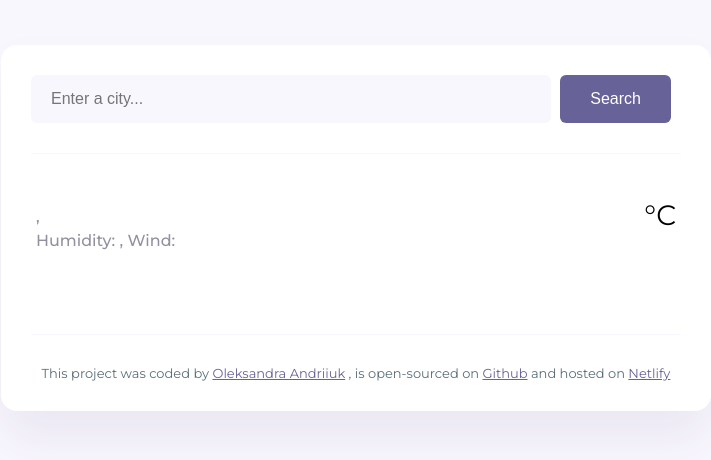
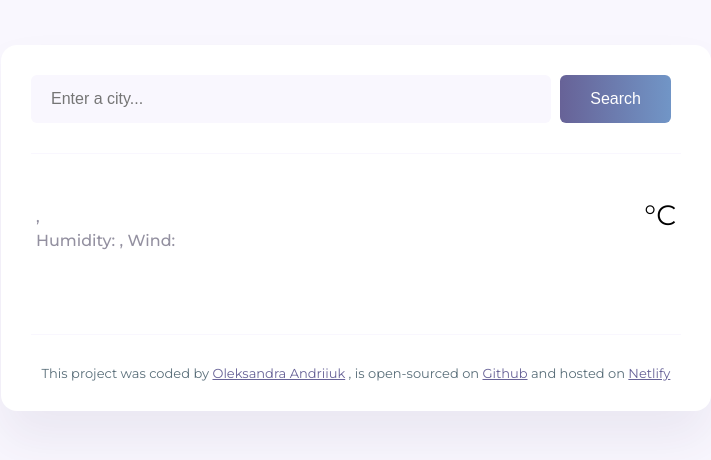
Before and after one commit to aleks-sandra/SheCodes-plus, a plain HTML site: page index.html in a window 1280 px wide. Shown: the whole page, without its empty margins (284-995 px from the left). Drawn offline with nearby package versions, Linux system fonts and the light colour scheme; no server answers.

Commit message:
Add gradient to submit button

```diff
--- a/src/style.css
+++ b/src/style.css
@@ -31,13 +31,18 @@ header {
 }
 
 .search-form-button {
-  background-color: #676297;
+  background: linear-gradient(to right, #676297, #7bc9f6);
+  transition: background-position 0.5s;
+  background-size: 200% auto;
   border: none;
   padding: 15px 30px;
   margin-left: 5px;
   border-radius: 6px;
   color: white;
   font-size: 16px;
+}
+.search-form-button:hover {
+  background-position: right top;
 }
 
 main {
```
